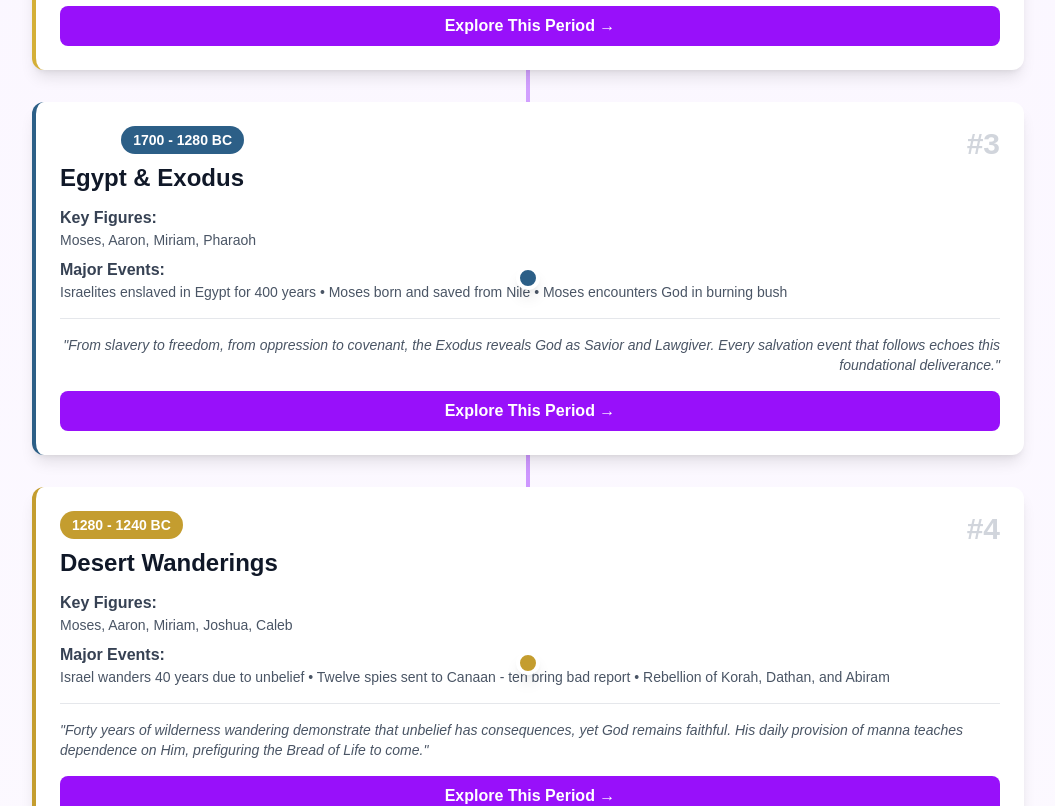
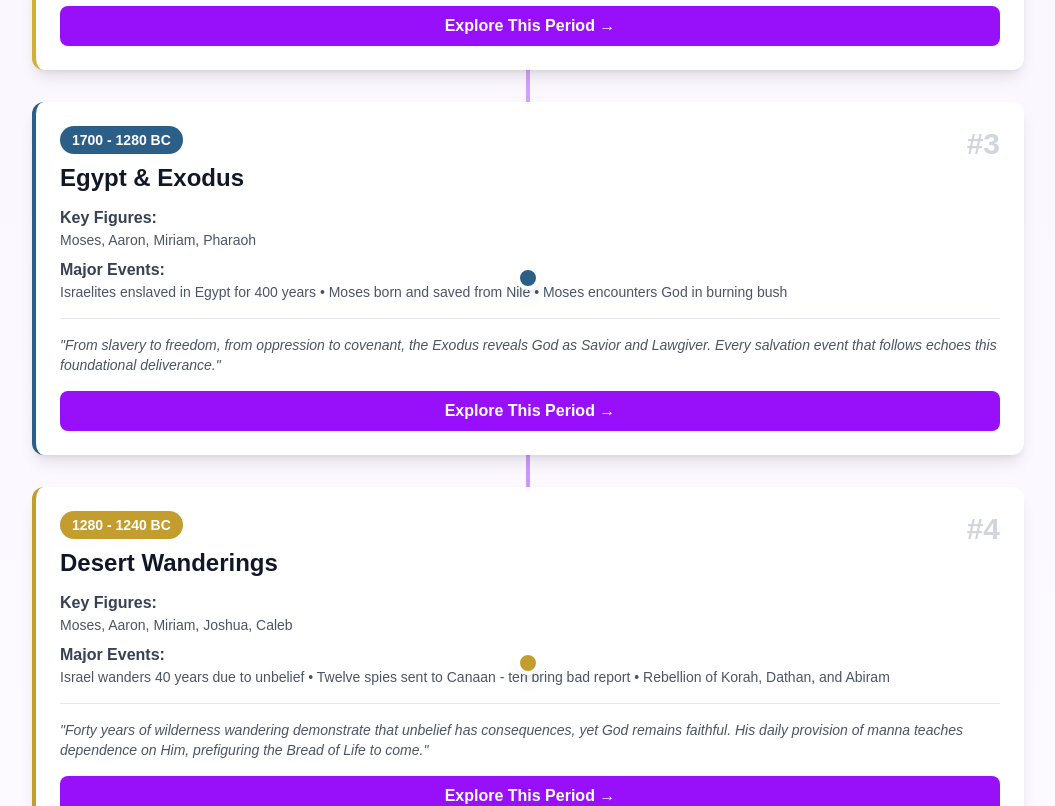
Before and after one commit to djcastelino/viasancta, a Next.js app: page /biblical-timeline in a window 1280 px wide. Shown: the part 1180-1986 px from the top of the page, without its empty margins (112-1167 px from the left). Built offline with nearby package versions, Linux system fonts and the light colour scheme.

Commit message:
📖 Fix all Biblical Timeline text alignment issues
Ensure timeframes, period names, and narrative summaries are consistently left-aligned.

Co-Authored-By: Claude Sonnet 4.5 <noreply@anthropic.com>

```diff
--- a/app/biblical-timeline/BiblicalTimelineClient.tsx
+++ b/app/biblical-timeline/BiblicalTimelineClient.tsx
@@ -239,12 +239,12 @@ export default function BiblicalTimelineClient() {
                   onClick={() => setSelectedPeriod(period)}
                 >
                   <div className="flex items-start justify-between mb-3">
-                    <div>
+                    <div className="text-left">
                       <div className="inline-block px-3 py-1 rounded-full text-white text-sm font-semibold mb-2"
                            style={{ backgroundColor: period.color }}>
                         {period.timeframe}
                       </div>
-                      <h3 className="text-2xl font-bold text-gray-900 text-left">{period.name}</h3>
+                      <h3 className="text-2xl font-bold text-gray-900">{period.name}</h3>
                     </div>
                     <div className="text-3xl font-bold text-gray-300">#{period.id}</div>
                   </div>
@@ -262,7 +262,7 @@ export default function BiblicalTimelineClient() {
                     </div>
                   </div>
 
-                  <div className="mt-4 pt-4 border-t border-gray-200">
+                  <div className="mt-4 pt-4 border-t border-gray-200 text-left">
                     <p className="text-sm italic text-gray-600">"{period.narrativeSummary}"</p>
                   </div>
 
```
